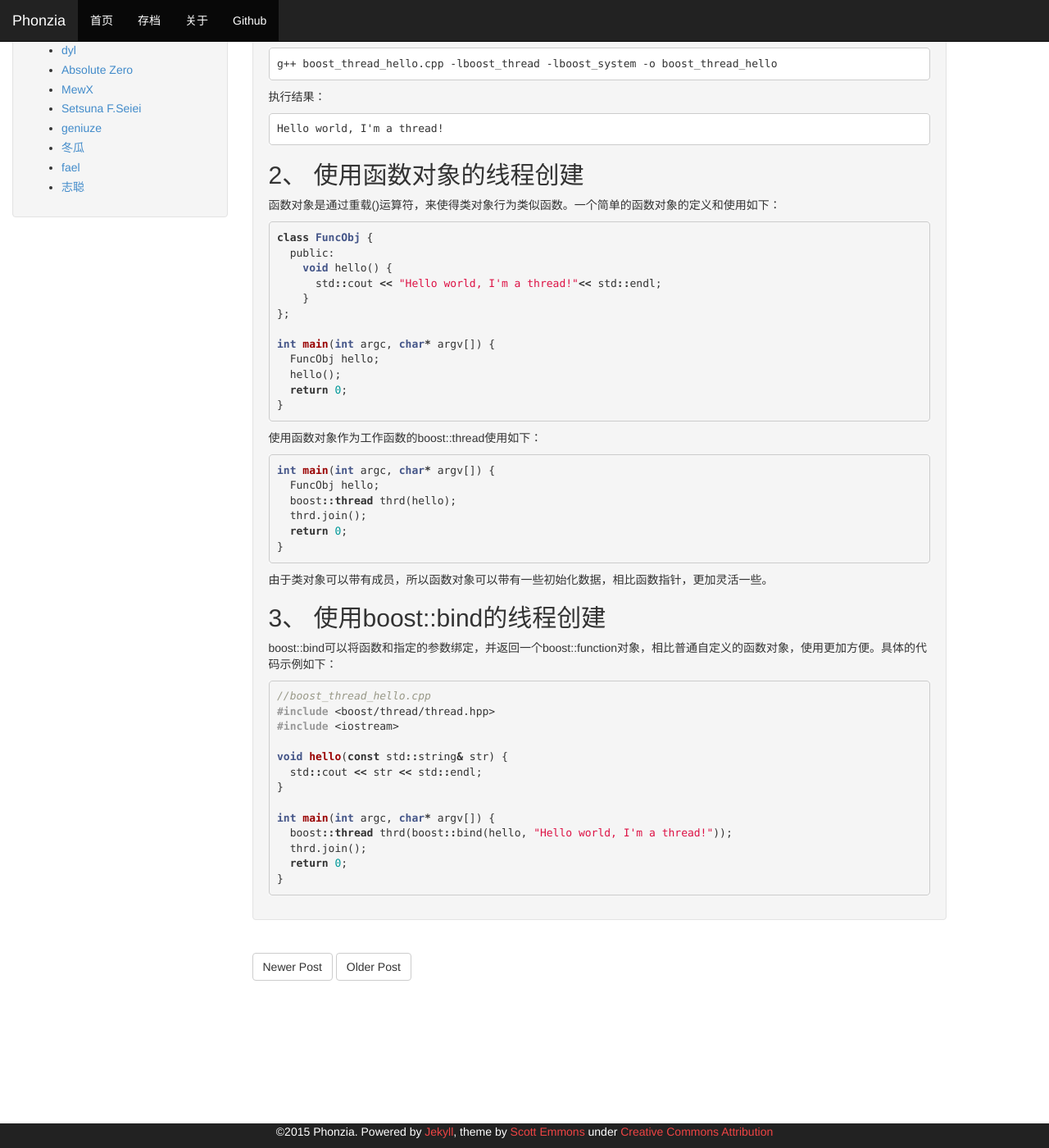
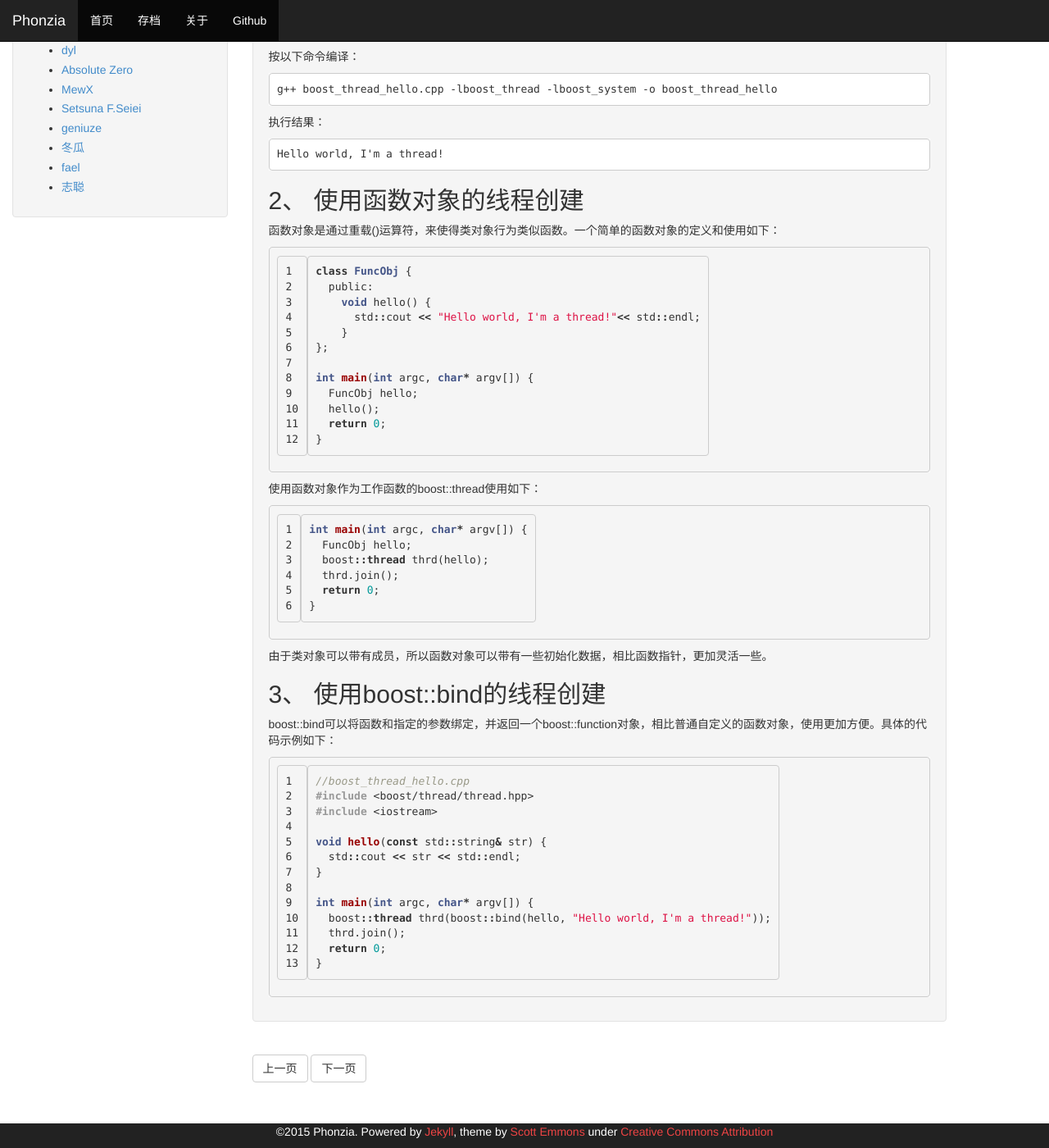
Before and after one commit to phonzia/old_blog, a Jekyll site: the page built from _posts/2014-05-27-Boost_thread.md, in a window 1280 px wide and 1400 px high, scrolled down 497 px. Shown: the whole window at 82% size. Built offline with Jekyll 4.4.1, drawn with Linux system fonts in a browser that asks for light colours; Markdown is read by kramdown in place of the engine named in the settings; comment, search, counter and statistics services are not loaded; some of the changed text lies outside the part shown.

Commit message:
add line numbers

```diff
--- a/_config.yml
+++ b/_config.yml
@@ -4,7 +4,7 @@ markdown: redcarpet
 redcarpet :
   extensions : ["no_intra_emphasis", "fenced_code_blocks", "autolink", "tables", "with_toc_data", "highlighter"]
 permalink: /:year/:month/:title
-paginate: 3
+paginate: 5
 highlighter : pygments
 pygments: true
 github: https://www.github.com/phonzia
--- a/_layouts/post.html
+++ b/_layouts/post.html
@@ -16,10 +16,10 @@
       </div>
       <div class="pagination">
         {% if page.next %}
-        <a class="btn btn-default" href="{{ site.baseurl}}{{ page.next.url }}" class="next">Newer Post</a>
+        <a class="btn btn-default" href="{{ site.baseurl}}{{ page.next.url }}" class="next">上一页</a>
         {% endif %}
         {% if page.previous %}
-        <a class="btn btn-default" href="{{ site.baseurl}}{{ page.previous.url }}" class="previous">Older Post</a>
+        <a class="btn btn-default" href="{{ site.baseurl}}{{ page.previous.url }}" class="previous">下一页</a>
         {% endif %}
       </div>
       {% include duoshuo.html %}
--- a/_posts/2014-05-27-Boost_thread.md
+++ b/_posts/2014-05-27-Boost_thread.md
@@ -10,7 +10,7 @@ boost::thread是boost的线程库，并且c++11的新线程库基本上也是参
 
 ## 1、 使用函数指针的线程创建 ##
 
-{% highlight cpp %}
+{% highlight cpp linenos %}
 //boost_thread_hello.cpp
 #include <boost/thread/thread.hpp>
 #include <iostream>
@@ -37,7 +37,7 @@ int main(int argc, char* argv[]) {
 ## 2、 使用函数对象的线程创建 ##
 函数对象是通过重载()运算符，来使得类对象行为类似函数。一个简单的函数对象的定义和使用如下：
 
-{% highlight cpp %}
+{% highlight cpp linenos %}
 class FuncObj {
   public:
     void hello() {
@@ -54,7 +54,7 @@ int main(int argc, char* argv[]) {
 
 使用函数对象作为工作函数的boost::thread使用如下：
 
-{% highlight cpp %}
+{% highlight cpp linenos %}
 int main(int argc, char* argv[]) {
   FuncObj hello;
   boost::thread thrd(hello);
@@ -68,7 +68,7 @@ int main(int argc, char* argv[]) {
 ## 3、 使用boost::bind的线程创建 ##
 boost::bind可以将函数和指定的参数绑定，并返回一个boost::function对象，相比普通自定义的函数对象，使用更加方便。具体的代码示例如下：
 
-{% highlight cpp %}
+{% highlight cpp linenos %}
 //boost_thread_hello.cpp
 #include <boost/thread/thread.hpp>
 #include <iostream>
```
Also changed, not shown: _posts/2014-05-21-Thrift_Cpp.md (+2 -2 lines), _posts/2015-02-25-AlgorithmStarted.md (+1 -1 lines), _posts/2015-04-10-UnitTest2.md (+1 -1 lines).
